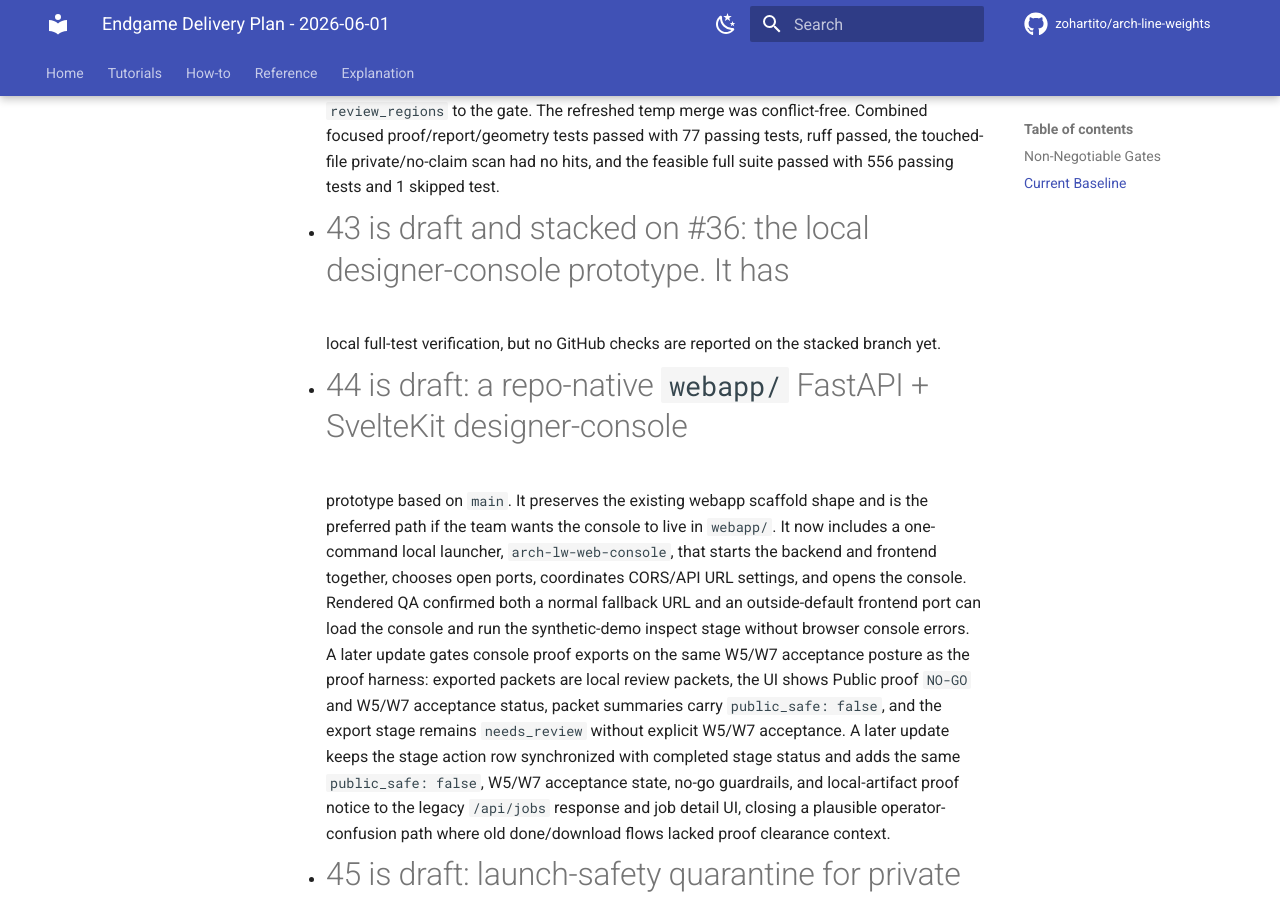
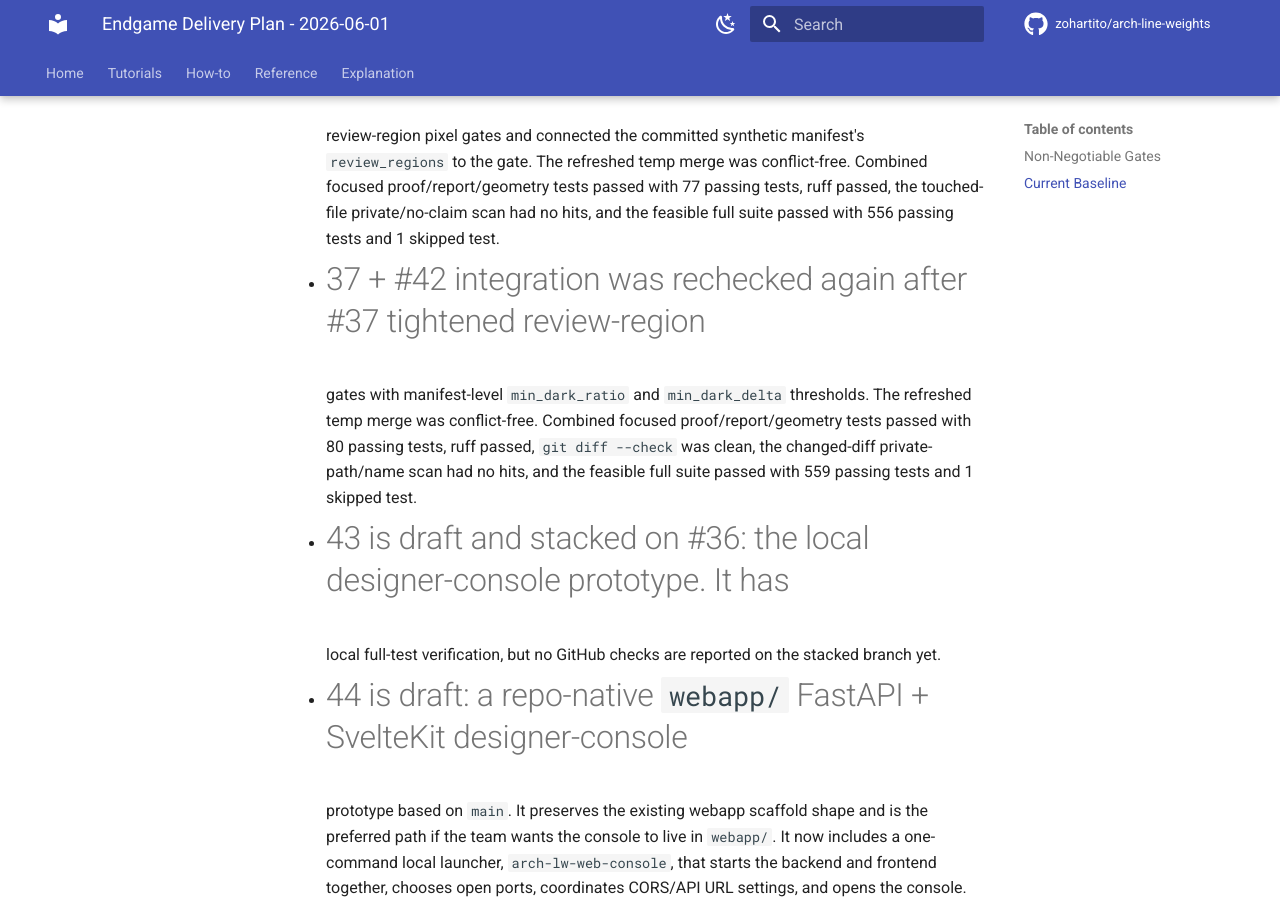
Before and after one commit to zohartito/arch-line-weights, an MkDocs documentation site: the page built from docs/research/endgame-delivery-plan-2026-06-01.md, in a window 1280 px wide and 900 px high, scrolled down 3537 px. Built offline with MkDocs 1.6.1 and Material for MkDocs 9.7.7, drawn with Linux system fonts in a browser that asks for light colours; comment, search, counter and statistics services are not loaded; some of the changed text lies outside the part shown.

Commit message:
Record strict proof review-region gate

```diff
--- a/docs/research/endgame-delivery-plan-2026-06-01.md
+++ b/docs/research/endgame-delivery-plan-2026-06-01.md
@@ -39,7 +39,10 @@
   pixel checks, then connect the committed synthetic manifest's
   `review_regions` to that gate so synthetic proof packets fail when a declared
   cut-mass close-up region stays light or lacks a matching rendered `after`
-  view.
+  view. A later proof-truth update tightens those review regions with
+  per-region `min_dark_ratio` and `min_dark_delta` gates, so outline/dot
+  artifacts and already-dark before views cannot pass as newly added solid
+  poché.
 - #38 is green and draft: entourage SVG asset generator.
 - #39 is green and draft: conservative single-layer cleanup mode.
 - #40 is green and draft: run-report diagnose command.
@@ -93,6 +96,13 @@
   Combined focused proof/report/geometry tests passed with 77 passing tests,
   ruff passed, the touched-file private/no-claim scan had no hits, and the
   feasible full suite passed with 556 passing tests and 1 skipped test.
+- #37 + #42 integration was rechecked again after #37 tightened review-region
+  gates with manifest-level `min_dark_ratio` and `min_dark_delta` thresholds.
+  The refreshed temp merge was conflict-free. Combined focused
+  proof/report/geometry tests passed with 80 passing tests, ruff passed,
+  `git diff --check` was clean, the changed-diff private-path/name scan had no
+  hits, and the feasible full suite passed with 559 passing tests and 1 skipped
+  test.
 - #43 is draft and stacked on #36: the local designer-console prototype. It has
   local full-test verification, but no GitHub checks are reported on the
   stacked branch yet.
@@ -173,8 +183,9 @@
 - Status never reports passed when outputs are missing, report says failed/no_go,
   raw proof contains private paths, report identity is missing, or rendered-view
   evidence is incomplete.
-- Visual sentinels catch blank output, false fills, missing cut mass, and
-  materially changed linework.
+- Visual sentinels catch blank output, false fills, missing cut mass, weak
+  outline/dot artifacts, unchanged before/after poché regions, and materially
+  changed linework.
 
 Key issues: #29, #31, #32.
 
```
